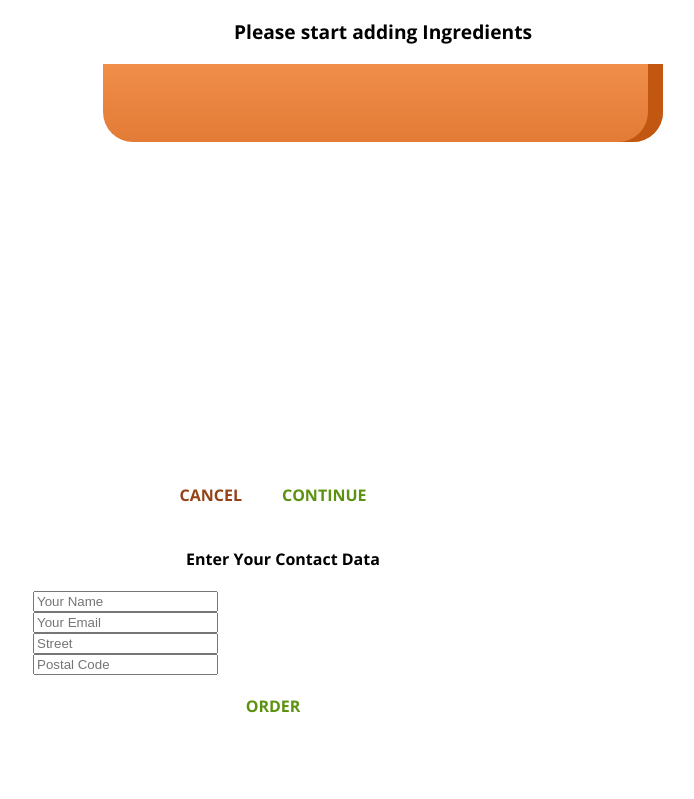
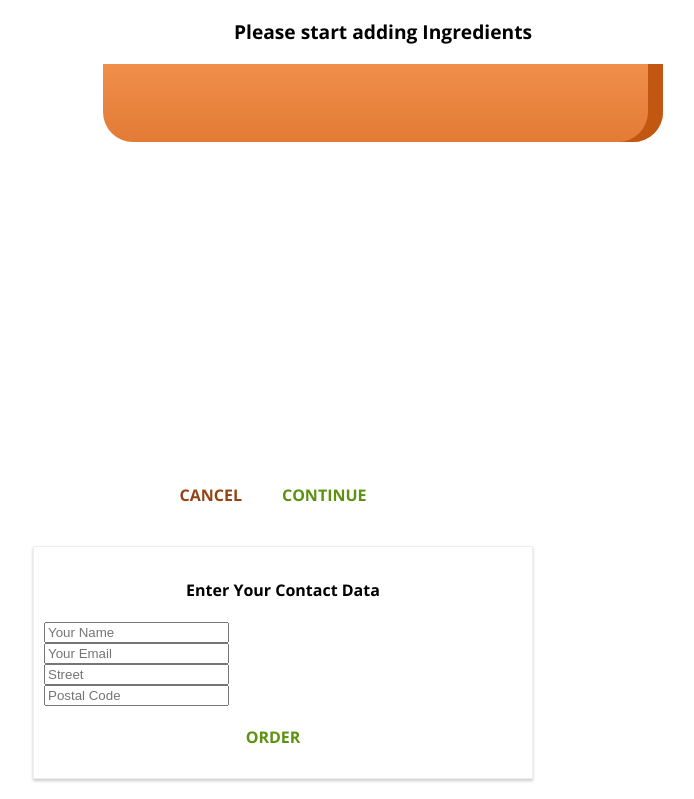
Before and after one commit to Aseelaldallal/burger-builder, a React app: page /checkout/contact-data in a window 1280 px wide. Shown: the part 272-1071 px from the top of the page, without its empty margins (357-1051 px from the left). Before the commit the page ends 1029 px from the top, so only its background shows below. Built offline with nearby package versions, Linux system fonts and the light colour scheme.

Commit message:
update styling

```diff
--- a/src/containers/Checkout/ContactData/ContactData.css
+++ b/src/containers/Checkout/ContactData/ContactData.css
@@ -2,6 +2,10 @@
     margin: 20px auto;
     width: 80%;
     text-align: center;
+    box-shadow: 0 2px 3px #ccc;
+    border: 1px solid #eee;
+    padding: 10px;
+    box-sizing: border-box;
 }
 
 .Input {
```
